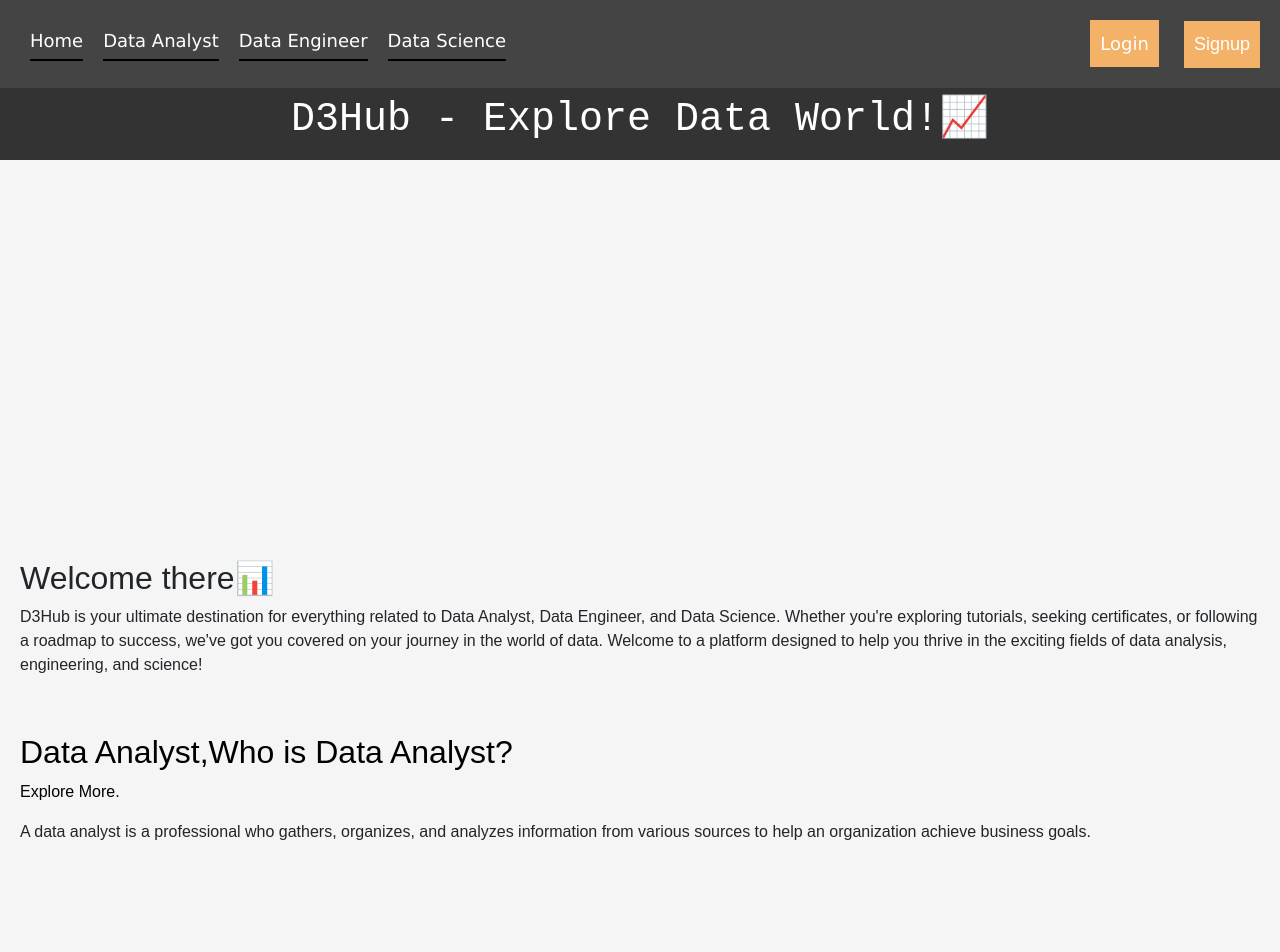
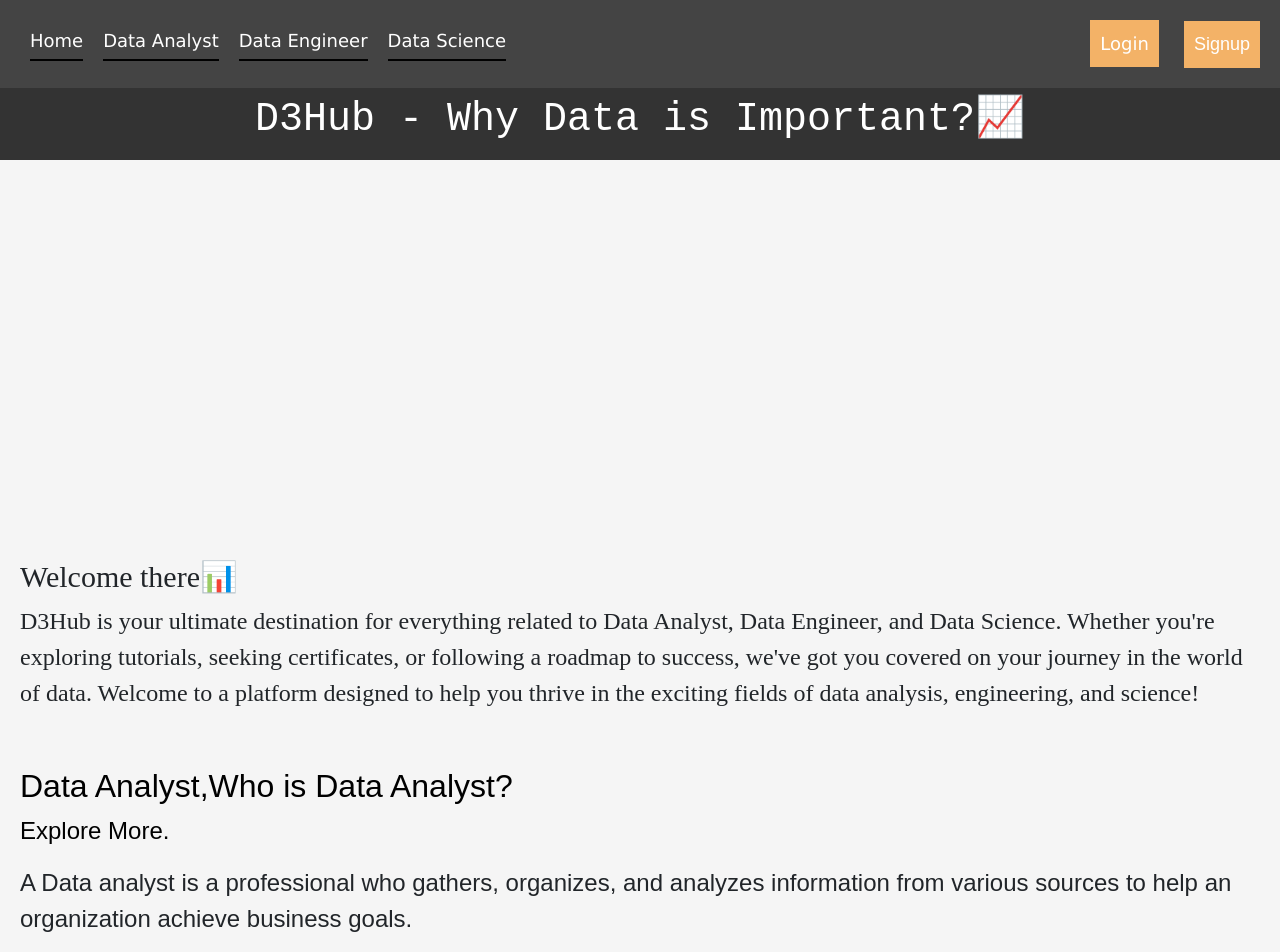
Before and after one commit to soham7998/Final_project-TYIT, a Flask app: page / in a window 1280 px wide. Shown: the top 952 px of the page. Run offline with Flask 3, Linux system fonts and the light colour scheme; some libraries are stand-ins or nearby versions.

Commit message:
Update index.html

```diff
--- a/templates/index.html
+++ b/templates/index.html
@@ -38,6 +38,7 @@
             margin: 0;
             padding: 0;
             background-color: #f5f5f5;
+            font-size: 24px;
         }
 
         header {
@@ -171,19 +172,27 @@ footer {
 }
 
 
-
 #da a {
     text-decoration: none;
     color: #000;
 }
+
 #de a {
     text-decoration: none;
     color: #000;
 }
+
 #ds a {
     text-decoration: none;
     color: #000;
 }
+
+#da a:hover,
+#de a:hover,
+#ds a:hover {
+    color: green; /* Change to your desired hover color */
+}
+
         .page-content {
             display: flex;
             justify-content: center;
@@ -214,6 +223,7 @@ a {
             margin: 0;
             padding: 0;
             font-family: Arial, sans-serif;
+            font-size: 24px;
         }
 
         .thumbnail-container {
@@ -263,6 +273,20 @@ a {
             border-radius: 5px;
         }
 
+  @keyframes slideInFromBottom {
+            0% {
+                transform: translateY(100%);
+            }
+            100% {
+                transform: translateY(0);
+            }
+        }
+
+        .animate-on-scroll {
+            animation-duration: 1s; /* Adjust the duration as needed */
+            animation-timing-function: ease-out; /* Adjust the timing function as needed */
+            animation-fill-mode: both;
+        }
 </style>
 </head>
 <body>
@@ -283,7 +307,7 @@ a {
     </div>
 
     <header>
-        <h1>D3Hub - Explore Data World!📈</h1>
+        <h1>D3Hub - Why Data is Important?📈</h1>
     </header>
 
     {% with messages = get_flashed_messages(with_categories=true) %}
@@ -311,16 +335,35 @@ a {
         <img id="changing-image" src="./static/Compare.jpg" alt="Changing Image">
     </div>
 
-    <section id="home">
-        <h2>Welcome there📊</h2>
-        <p>D3Hub is your ultimate destination for everything related to Data Analyst, Data Engineer, and Data Science. Whether you're exploring tutorials, seeking certificates, or following a roadmap to success, we've got you covered on your journey in the world of data.
-             Welcome to a platform designed to help you thrive in the exciting fields of data analysis, engineering, and science!</p>
+   <section id="home" class="animate-on-scroll">
+        <h2 style="font-size: 30px;font-family: 'Times New Roman', Times, serif;">Welcome there📊</h2>
+        <p style="font-size: 24px;font-family: 'Times New Roman', Times, serif;">D3Hub is your ultimate destination for everything related to Data Analyst, Data Engineer, and Data Science. Whether you're exploring tutorials, seeking certificates, or following a roadmap to success, we've got you covered on your journey in the world of data. Welcome to a platform designed to help you thrive in the exciting fields of data analysis, engineering, and science!</p>
     </section>
+
+    <script>
+        var lastScrollTop = 0;
+
+        window.addEventListener('scroll', function () {
+            var currentScrollTop = window.pageYOffset || document.documentElement.scrollTop;
+            var direction = currentScrollTop > lastScrollTop ? 'down' : 'up';
+            var element = document.getElementById('home');
+
+            if (direction === 'up') {
+                element.classList.add('animate-on-scroll');
+                element.style.animationName = 'slideInFromTop';
+            } else {
+                element.classList.add('animate-on-scroll');
+                element.style.animationName = 'slideInFromBottom';
+            }
+
+            lastScrollTop = currentScrollTop <= 0 ? 0 : currentScrollTop;
+        });
+    </script>
 
     <section id="da">
         <a href="/DA">
             <h2>Data Analyst,Who is Data Analyst?</h2><p>Explore More.</p></a>
-        <p>A data analyst is a professional who gathers, organizes, and analyzes information from various sources to help an organization achieve business goals.</p>
+        <p>A Data analyst is a professional who gathers, organizes, and analyzes information from various sources to help an organization achieve business goals.</p>
     <div class="page-content">
         <div class="column">
             <h2 style="font-size: 20px;">Tutorial on YouTube</h2>
@@ -343,7 +386,7 @@ a {
     <section id="de">
         <a href="/DE">
         <h2>Data Engineer</h2><p>Explore More</p></a>
-        <p>Data engineers work in various settings to build systems that collect, manage, and convert raw data into usable information for data scientists and business analysts to interpret.
+        <p>Data Engineers work in various settings to build systems that collect, manage, and convert raw data into usable information for data scientists and business analysts to interpret.
             Their ultimate goal is to make data accessible so that organisations can use it to evaluate and optimise their performance.</p>
     <div class="page-content">
         <div class="column">
@@ -383,7 +426,7 @@ a {
     <section id="ds">
         <a href ="/DS">
         <h2>Data Science</h2><p>Explore More</p></a>
-        <p>Data science is a multidisciplinary field that uses a combination of principles and practices to analyze large amounts of data. It combines principles and practices from the fields of: Mathematics, Statistics, Artificial intelligence, Computer engineering.</p>
+        <p>Data Science is a multidisciplinary field that uses a combination of principles and practices to analyze large amounts of data. It combines principles and practices from the fields of: Mathematics, Statistics, Artificial intelligence, Computer engineering.</p>
         <div class="page-content">
             <div class="column">
                 <h2 style="font-size: 20px;">Tutorial on YouTube</h2>
@@ -420,10 +463,10 @@ a {
     <div style="float: right; text-align: right;">
         <p style="font-size: 17px;">About me <a href="/about" style="text-decoration: none; color: white;" target="_blank">Learn more</a>
         <p style="font-size: 17px;">Connect With Me
-        <a href="https://github.com/soham7998/" target="_blank" style="color: white; text-decoration: none;">Github</a> |
-        <a href="https://in.linkedin.com/in/shahsoham2003/" target="_blank" style="color: white; text-decoration: none;">LinkedIn</a> |
-        <a href="https://www.instagram.com/shah_.soham/" target="_blank" style="color: white; text-decoration: none;">Instagram</a> |
-        <a href="https://twitter.com/sohamshahh/" target="_blank" style="color: white; text-decoration: none;">Twitter</a></p>
+        <a href="https://github.com/soham7998/" target="_blank" style="color: white; text-decoration: none; text-align: right;">Github</a> |
+        <a href="https://in.linkedin.com/in/shahsoham2003/" target="_blank" style="color: white; text-decoration: none; text-align: right;">LinkedIn</a> |
+        <a href="https://www.instagram.com/shah_.soham/" target="_blank" style="color: white; text-decoration: none;text-align: right;">Instagram</a> |
+        <a href="https://twitter.com/sohamshahh/" target="_blank" style="color: white; text-decoration: none;text-align: right;">Twitter</a></p>
 
     </div>
     <div style="clear: both;"></div>
```
Lines whose indentation alone changed are shown as unchanged.
